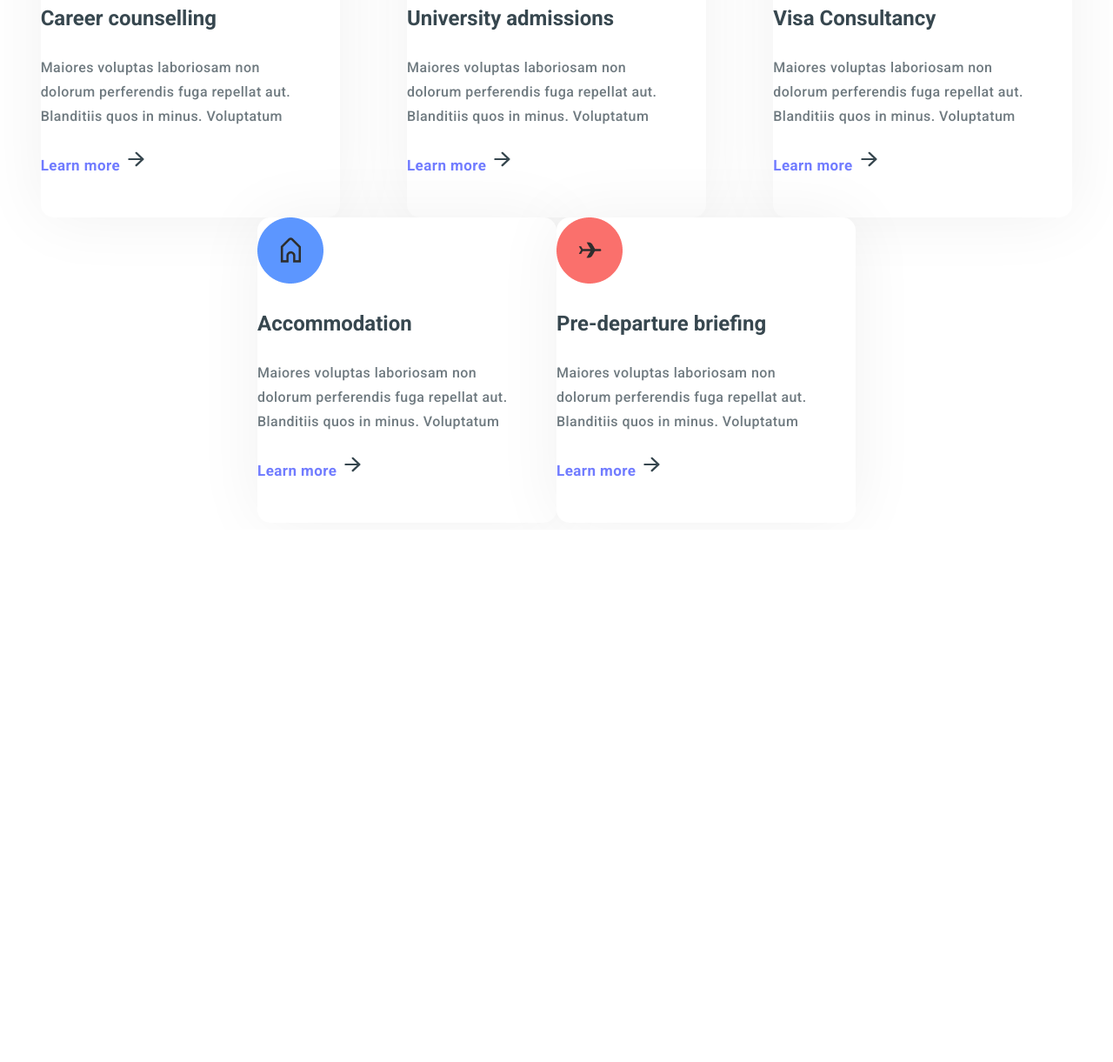
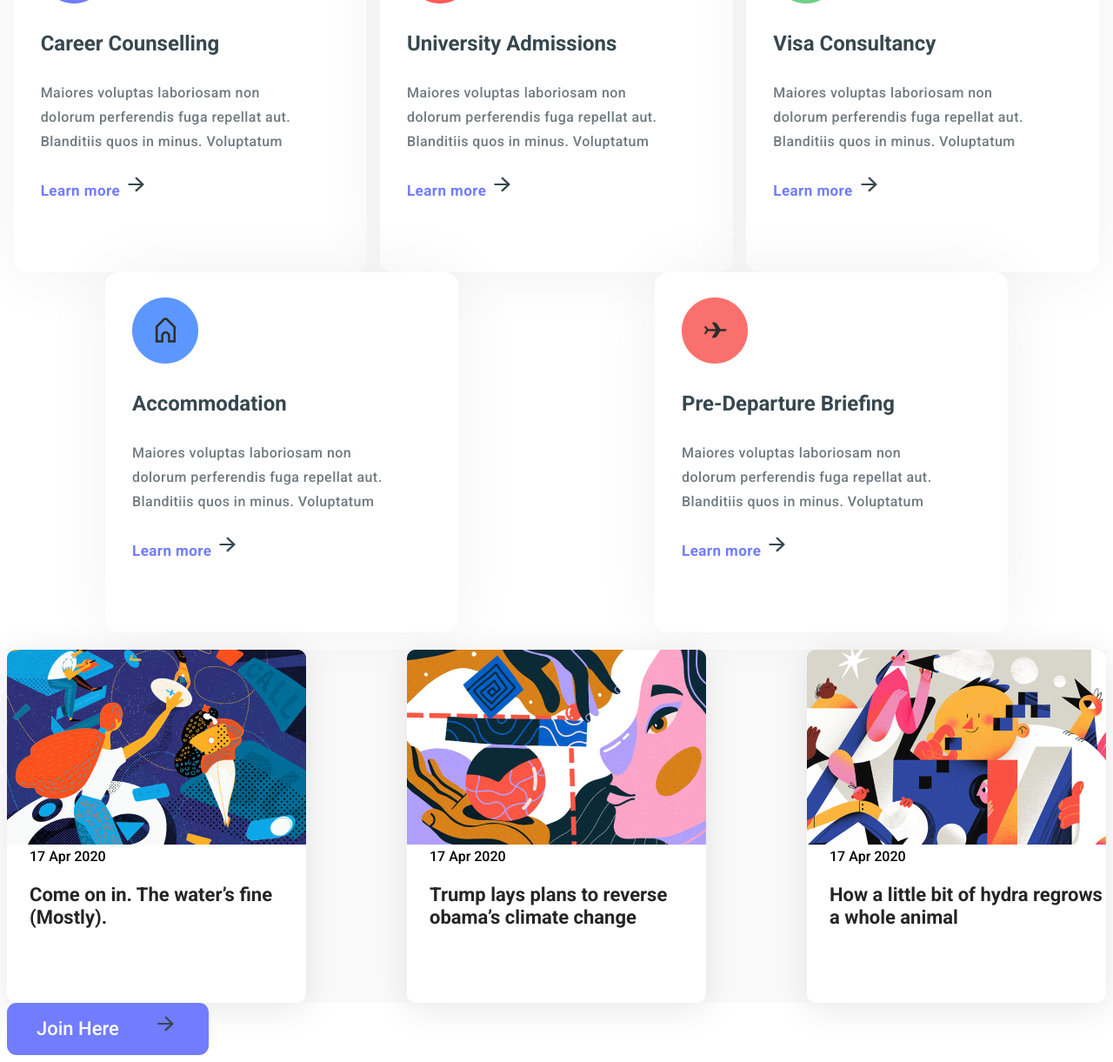
Before and after one commit to mukhammadyn/executive, a plain HTML site: page index.html in a window 1280 px wide. Shown: the part 1389-2610 px from the top of the page at 87% size. Before the commit the page ends 1998 px from the top, so only its background shows below. Drawn offline with Linux system fonts and the light colour scheme.

Commit message:
Change our services and add site-news section

```diff
--- a/css/styles.css
+++ b/css/styles.css
@@ -81,12 +81,14 @@ body {
     color: #FFFFFF;
 
 }
+
 .hero-site__link-span {
     display: inline-block;
     background: #717CFF;
     border-radius: 11px;
     padding: 10px 35px 10px 34px;
 }
+
 .site-hero__link-vector {
     padding-left: 34px;
 }
@@ -164,6 +166,7 @@ body {
     text-align: center;
     letter-spacing: -0.4625px;
     color: #373737;
+    text-transform: capitalize;
 }
 
 .our-services__text {
@@ -177,12 +180,14 @@ body {
     height: 80px;
 }
 
-.our-services__cards-top {
+.our-services__cards {
+    flex-wrap: wrap;
     display: flex;
     justify-content: space-around;
     align-items: center;
 }
 .our-services__card {
+    padding: 29px 31px 34px 31px;
     width: 344px;
     height: 351px;
     background: #FFFFFF;
@@ -198,6 +203,7 @@ body {
     color: #37474F;
     width: 279px;
     height: 37px;
+    text-transform: capitalize;
 }
 
 .our-services__card-text {
@@ -228,7 +234,52 @@ body {
 }
 
 
-.our-services__cards-bottom {
+
+/* our services tugadi */
+
+.news-cards {
     display: flex;
-    justify-content: center;
+    justify-content: space-between;
+    background: #FAFAFA;
 }
+
+.news-card {
+    background: #FFFFFF;
+    box-shadow: 0px 6px 42px rgba(0, 0, 0, 0.103884);
+    border-radius: 10px;
+    width: 344px;
+    height: 406px;
+}
+
+.news-card__img-title {
+    font-style: normal;
+    font-weight: bold;
+    font-size: 22px;
+    line-height: 26px;
+    color: #252525;
+    padding-left: 26px;
+    padding-bottom: 62px;
+}
+
+.news-card time {
+    padding-left: 26px;
+    padding-top: 28px;
+    padding-bottom: 62px;
+}
+
+.site-news__button{
+    text-decoration: none;
+    font-style: normal;
+    font-weight: 500;
+    font-size: 22px;
+    line-height: 40px;
+    color: #FFFFFF;
+    display: inline-block;
+    background: #717CFF;
+    border-radius: 11px;
+    padding: 10px 35px 10px 34px;
+}
+
+.site-news__button span {
+    text-transform: capitalize;
+}
--- a/index.html
+++ b/index.html
@@ -70,17 +70,16 @@
     </section>
 
     <section class="our-services">
-        <h2 class="our-services__title">Our Services</h2>
+        <h2 class="our-services__title">Our services</h2>
         <p class="our-services__text">Executive Trade International is an University Application Centre, guiding Bangladeshi students to Australian, British, Canadian and Irish universities!</p>
         <div class="our-services__cards">
-            <div class="our-services__cards-top">
                 <div class="our-services__card">
                     <img src="./img/card1.png" alt="img" class="our-services__card-icon"width="76" height="76">
                     <h3 class="our-services__card-title">Career counselling</h3>
                     <p class="our-services__card-text">Maiores voluptas laboriosam non dolorum perferendis fuga repellat aut. Blanditiis quos in minus. Voluptatum </p>
                     <div class="card-link">
                         <a href="#" class="our-services__card-link">Learn more</a>
-                        <img src="./img/icon/vector.svg" alt="vector" class="card-vector">
+                        <a href="#"><img src="./img/icon/vector.svg" alt="vector" class="card-vector"></a>
                     </div>
                 </div>
                 <div class="our-services__card">
@@ -89,28 +88,26 @@
                     <p class="our-services__card-text">Maiores voluptas laboriosam non dolorum perferendis fuga repellat aut. Blanditiis quos in minus. Voluptatum </p>
                     <div class="card-link">
                         <a href="#" class="our-services__card-link">Learn more</a>
-                        <img src="./img/icon/vector.svg" alt="vektor" class="card-vector">
+                        <a href="#"><img src="./img/icon/vector.svg" alt="vektor" class="card-vector"></a>
                     </div>
                 </div>
                 <div class="our-services__card">
                     <img src="./img/card3.png" alt="img" class="our-services__card-icon"width="76" height="76">
-                    <h3 class="our-services__card-title">Visa Consultancy</h3>
+                    <h3 class="our-services__card-title">Visa consultancy</h3>
                     <p class="our-services__card-text">Maiores voluptas laboriosam non dolorum perferendis fuga repellat aut. Blanditiis quos in minus. Voluptatum </p>
                     <div class="card-link">
                         <a href="#" class="our-services__card-link">Learn more</a>
-                        <img src="./img/icon/vector.svg" alt="vector" class="card-vector">
+                        <a href="#"><img src="./img/icon/vector.svg" alt="vector" class="card-vector"></a>
                     </div>
                 </div>
-            </div>
 
-            <div class="our-services__cards-bottom">
                 <div class="our-services__card">
                     <img src="./img/card4.png" alt="img" class="our-services__card-icon"width="76" height="76">
                     <h3 class="our-services__card-title">Accommodation</h3>
                     <p class="our-services__card-text">Maiores voluptas laboriosam non dolorum perferendis fuga repellat aut. Blanditiis quos in minus. Voluptatum </p>
                     <div class="card-link">
                         <a href="#" class="our-services__card-link">Learn more</a>
-                        <img src="./img/icon/vector.svg" alt="vector" class="card-vector">
+                        <a href="#"><img src="./img/icon/vector.svg" alt="vector" class="card-vector"></a>
                     </div>
                 </div>
                 <div class="our-services__card">
@@ -119,13 +116,37 @@
                     <p class="our-services__card-text">Maiores voluptas laboriosam non dolorum perferendis fuga repellat aut. Blanditiis quos in minus. Voluptatum </p>
                     <div class="card-link">
                         <a href="#" class="our-services__card-link">Learn more</a>
-                        <img src="./img/icon/vector.svg" alt="vector" class="card-vector">
+                        <a href="#"><img src="./img/icon/vector.svg" alt="vector" class="card-vector"></a>
                     </div>
                 </div>
-            </div>
         </div>
 
     </section>
 
+    <article class="site-news">
+        <h2 class="site-news__title"></h2>
+        <p class="site-news__text"></p>
+        <div class="news-cards">
+            <div class="news-card">
+                <img src="./img/Card-Rectangle1.png" alt="img" class="news-card__img">
+                <time datetime="2020-04-17">17 Apr 2020</time>
+                <h3 class="news-card__img-title">Come on in. The water’s fine (Mostly).</h3>
+            </div>
+            <div class="news-card">
+                <img src="./img/Card-Rectangle2.png" alt="img" class="news-card__img">
+                <time datetime="2020-04-17">17 Apr 2020</time>
+                <h3 class="news-card__img-title">Trump lays plans <span class="minimayz">to</span> reverse obama’s climate change </h3>
+            </div>
+            <div class="news-card">
+                <img src="./img/Card-Rectangle3.png" alt="img" class="news-card__img">
+                <time datetime="2020-04-17">17 Apr 2020</time>
+                <h3 class="news-card__img-title">How <span class="minimayz">a</span> little bit <span class="minimayz">of</span> hydra regrows <span class="minimayz">a </span> whole animal</h3>
+            </div>
+        </div>
+        <a href="#"  class="site-news__button">
+            <span>Join here</span>
+            <img src="./img/icon/vector.svg" alt="right vector" class="site-hero__link-vector">
+        </a>
+    </article>
 </body>
 </html>
```
Also changed, not shown: img/Card-Rectangle.png (added), img/Card-Rectangle1.png (added), img/Card-Rectangle2.png (added), img/Card-Rectangle3.png (added).
